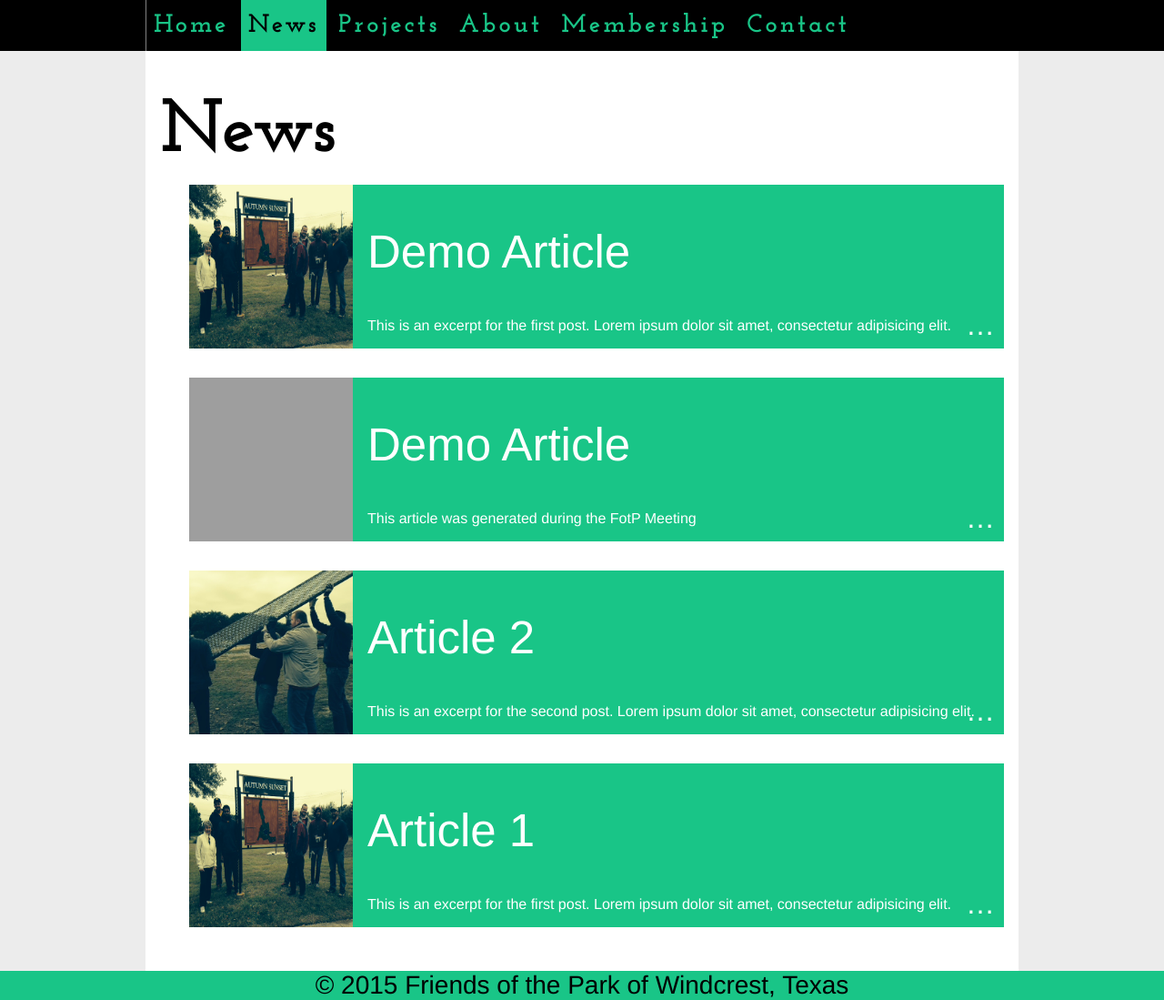
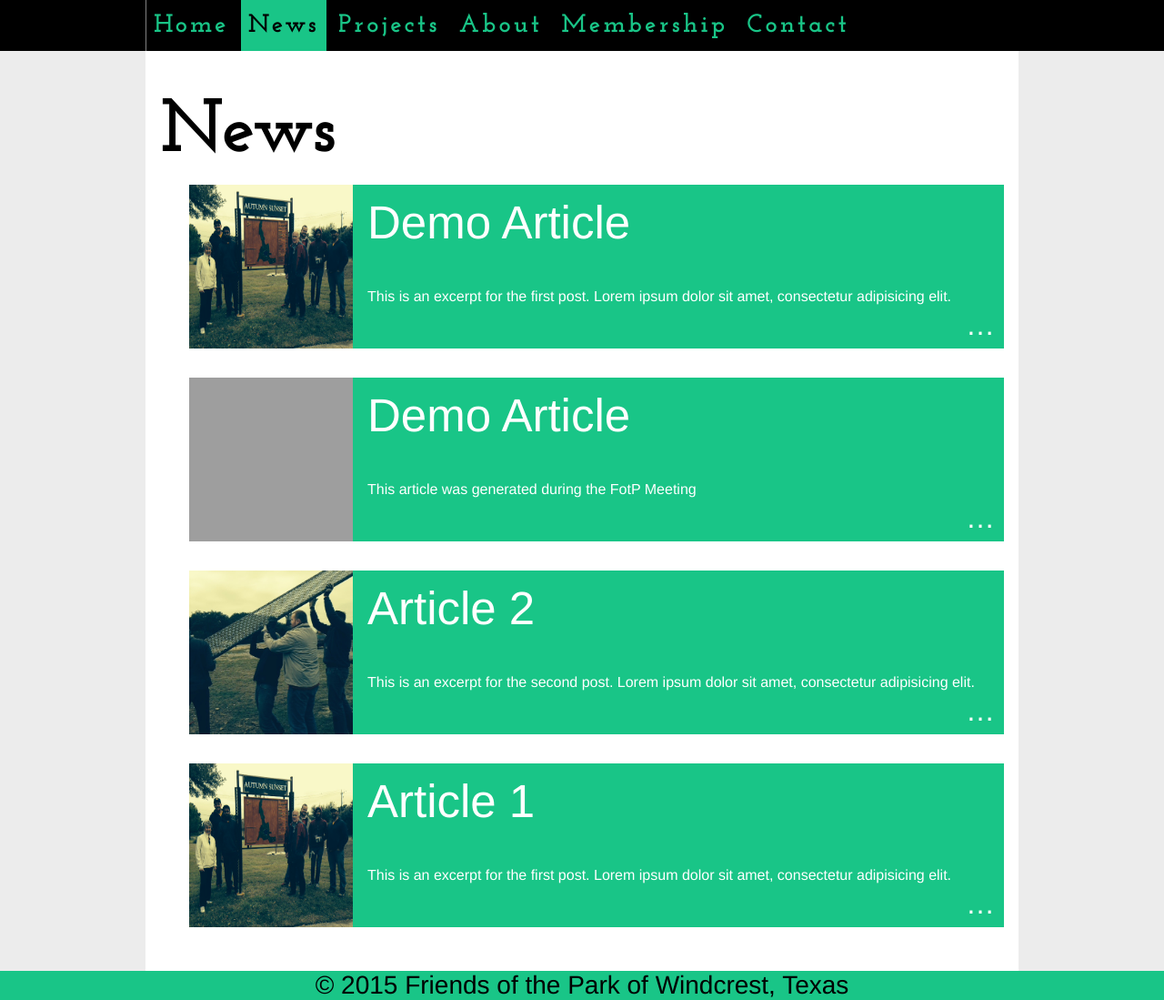
Before and after one commit to friendsoftheparkofwindcresttexas/friendsoftheparkofwindcresttexas.github.io, a Jekyll site: the page built from news.md, in a window 1280 px wide. Shown: the whole page at 91% size. Built offline with Jekyll 4.4.1, drawn with Linux system fonts in a browser that asks for light colours; nearby versions of some CDN libraries; grey boxes are pictures that could not be loaded.

Commit message:
Reduce up-top member

```diff
--- a/_sass/_news-tile.scss
+++ b/_sass/_news-tile.scss
@@ -11,6 +11,7 @@
 
     h1 {
         @include rem(font-size, 3.1875);
+        @include rem(margin-top, 0);
         @include rem(margin-bottom, 1);
     }
 
```
